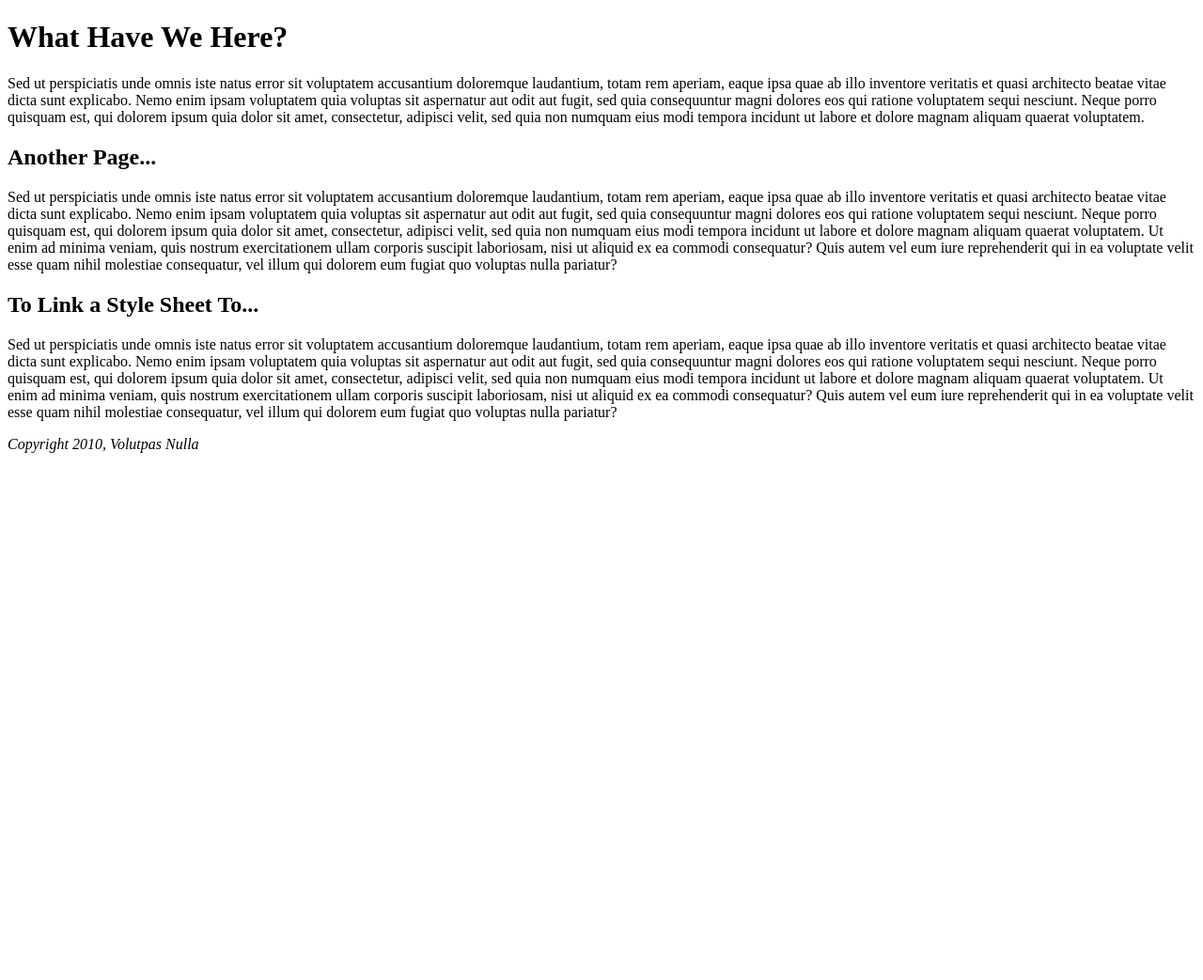
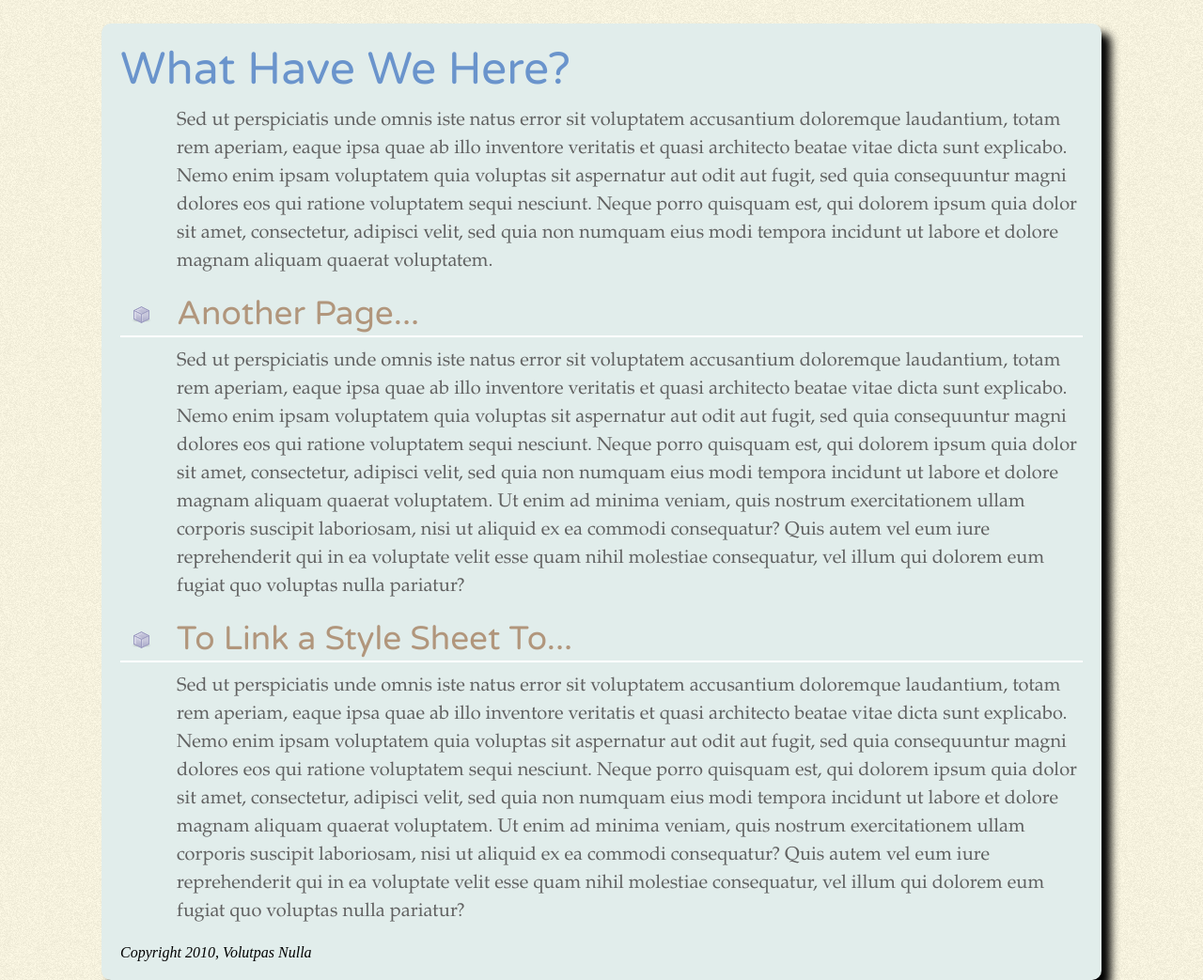
Before and after one commit to claudebaxter/CSS-Tutorials, a plain HTML site: page another_page.html in a window 1280 px wide. Shown: the whole page at 94% size. Before the commit the page ends 800 px from the top, so only its background shows below. Drawn offline with Linux system fonts and the light colour scheme.

Commit message:
Updating another_page.html and styles.css.

```diff
--- a/another_page.html
+++ b/another_page.html
@@ -3,6 +3,8 @@
 <head>
 <meta charset="UTF-8">
 <title>Another Page</title>
+<link href="http://fonts.googleapis.com/css?family=Varela+Round" rel="stylesheet">
+<link href="styles.css" rel="stylesheet">
 </head>
 <body>
 <h1>What Have We Here?</h1>
--- a/styles.css
+++ b/styles.css
@@ -11,14 +11,27 @@ body {
   background-color: #E1EDEB;
 }
 h1 {
-  color: 6A94CC;
-  font-size: 3em;
+  font-family: 'Varela Round', 'Arial Black', serif;
+  font-weight: normal;
+    color: #6A94CC;
+    font-size: 3em;
   margin: 0;
 }
 p {
+  font-family: "Palatino Linotype", Baskerville, serif;
   font-size: 1.25em;
   color: #616161;
   line-height: 150%;
   margin-top: 10px;
   margin-left: 60px;
 }
+h2 {
+  color: #B1967C;
+  font-family: "Varela Round", "Arial Black", serif;
+  font-weight: normal;
+  font-size: 2.2em;
+  border-bottom: 2px white solid;
+  background: url(images/head-icon.png) no-repeat 10px 10px;
+  padding: 0 0 2px 60px;
+  margin: 0;
+}
```
